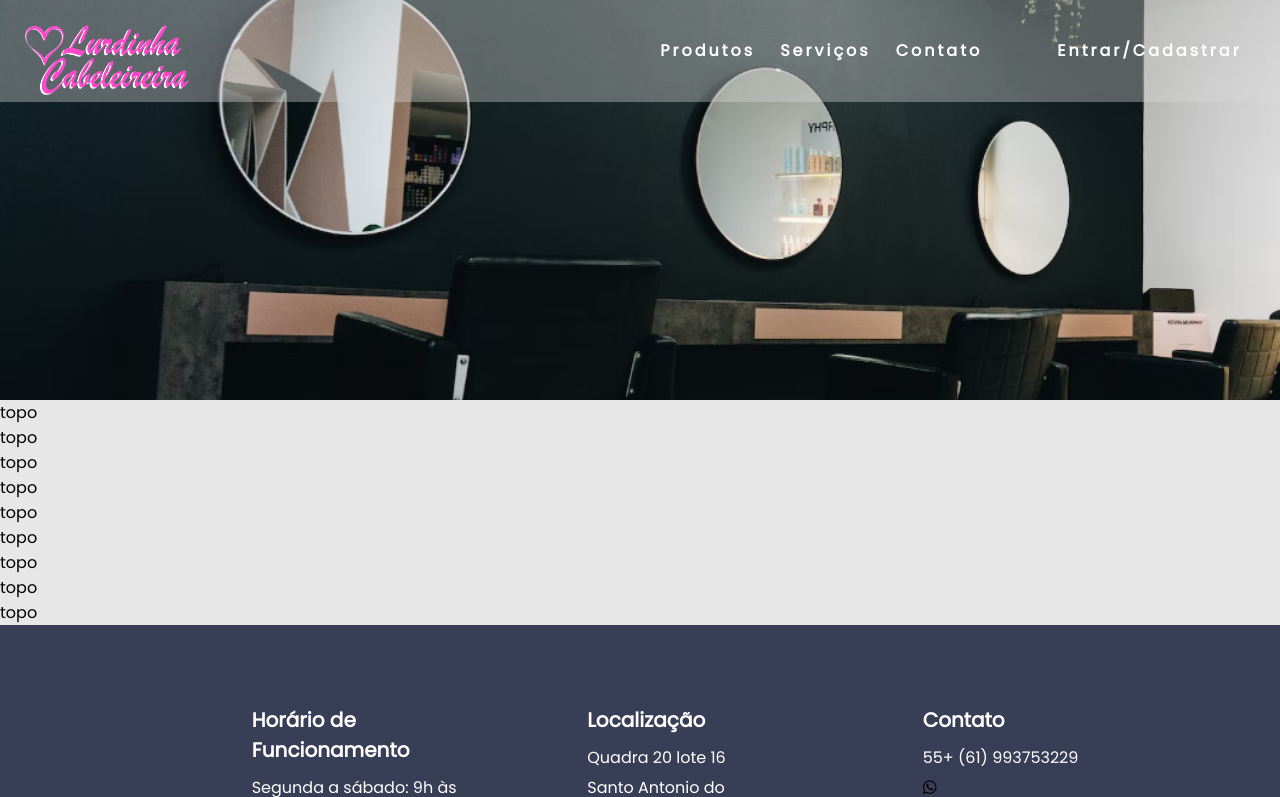
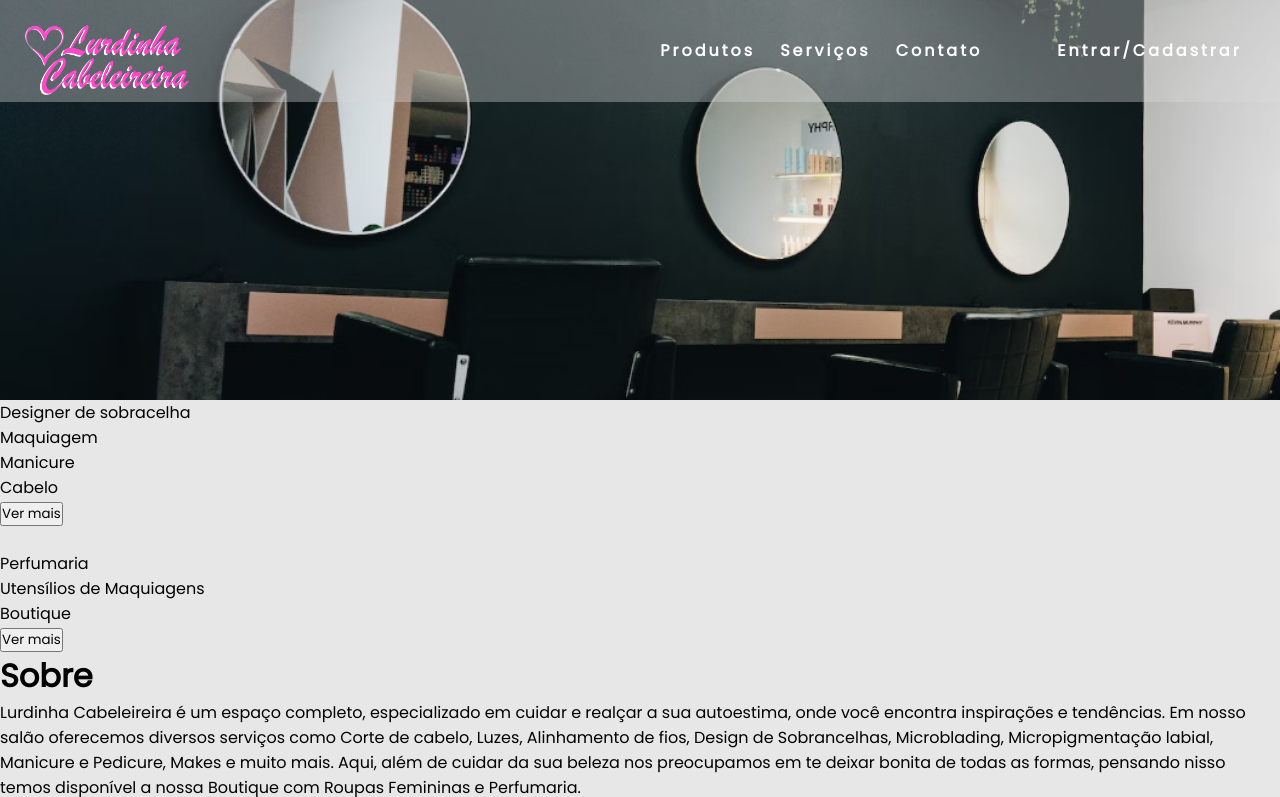
Before and after one commit to DanielVilarinho/ProjetoPCC, a PHP site: page / in a window 1280 px wide. Shown: the top 797 px of the page. Run offline with PHP 8.4, Linux system fonts and the light colour scheme.

Commit message:
Texto adicionado e mapa adicionado (exemplo)

```diff
--- a/index.html
+++ b/index.html
@@ -35,16 +35,35 @@
             </nav>
         </header>
         <main>
-topo <br>
-topo <br>
-topo <br>
-topo <br>
-topo <br>
-topo <br>
-topo <br>
-topo <br>
-topo <br>
-
+            <div id="espaco1">
+                <ul class="topico1">
+                    <li>Designer de sobracelha</li>
+                    <li>Maquiagem</li>
+                    <li>Manicure</li>
+                    <li>Cabelo</li>
+                </ul>
+                <input type="button" class="botao1" value="Ver mais" />
+            </div>
+            <br>
+            <div id="espaco2">
+                <ul class="topico2">
+                    <li>Perfumaria</li>
+                    <li>Utensílios de Maquiagens</li>
+                    <li>Boutique</li>
+                </ul>
+                <input type="button" class="botao2" value="Ver mais" />
+            </div>
+            <div id="sobre">
+                <h1 class="sobreLurdinha">Sobre</h1>
+                <p class="textoLurdinha">
+                    Lurdinha Cabeleireira é um espaço completo, especializado em cuidar e realçar a sua autoestima, onde você encontra inspirações e tendências. Em nosso salão oferecemos diversos serviços como Corte de cabelo, Luzes, Alinhamento de fios, Design de Sobrancelhas, Microblading, Micropigmentação labial, Manicure e Pedicure, Makes e muito mais. Aqui, além de cuidar da sua beleza nos preocupamos em te deixar bonita de todas as formas, pensando nisso temos disponível a nossa Boutique com Roupas Femininas e Perfumaria.
+                </p>
+            </div>
+            <div id="mapa">
+                <iframe src="https://www.google.com/maps/embed?pb=!1m18!1m12!1m3!1d3664.970023357708!2d-47.29246097091529!3d-23.28053890860941!2m3!1f0!2f0!3f0!3m2!1i1024!2i768!4f13.1!3m3!1m2!1s0x94cf4552294759bb%3A0xa5827f0caf17399a!2sEST%C3%81DIO%20MUNICIPAL%20DR.%20NOVELLI%20J%C3%9ANIOR!5e0!3m2!1spt-BR!2sbr!4v1667775671357!5m2!1spt-BR!2sbr"
+                width="600" height="450" style="border:0;" allowfullscreen="" loading="lazy" referrerpolicy="no-referrer-when-downgrade"></iframe>
+            </div>
+        </br>
         </main>
         <footer>
             <div class="rodape-container">
--- a/style.css
+++ b/style.css
@@ -138,6 +138,11 @@ main{
     transform: rotate(45deg) translate(-5px, -7px);
   }
 
+  #mapa{
+    display: flex;
+    justify-content: center;
+  }
+
 footer{
   background-color: #383E56;
   padding: 80px 0;
```
